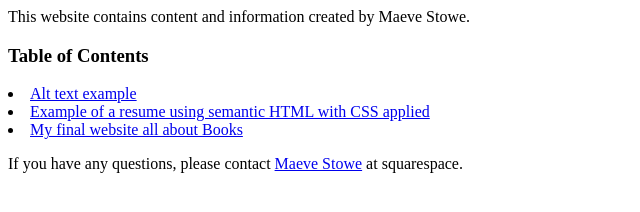
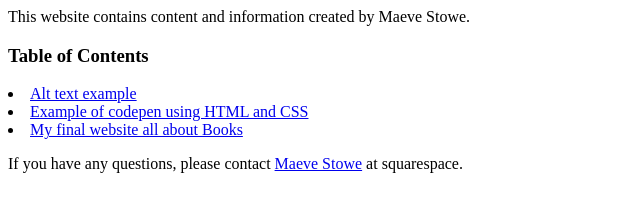
Before and after one commit to Mstowe13/Mstowe13, a plain HTML site: page index.html in a window 1280 px wide. Shown: the whole page, without its empty margins (0-640 px from the left). Drawn offline with Linux system fonts and the light colour scheme.

Commit message:
Update index.html

```diff
--- a/index.html
+++ b/index.html
@@ -9,7 +9,7 @@ This website contains content and information created by Maeve Stowe.
 <p>
 	<h3>Table of Contents</h3>
 <li><a href="https://codepen.io/Maeve-Stowe/pen/dyaXvrg">Alt text example</a></li>
-<li><a href="https://codepen.io/profgamble/pen/VwqmMbp">Example of a resume using semantic HTML with CSS applied</a></li>
+<li><a href="https://codepen.io/Maeve-Stowe/pen/yLGPqpz">Example of codepen using HTML and CSS</a></li>
 <li><a href="https://mauve-flatworm-l2y4.squarespace.com/config/pages">My final website all about Books</a></li>
 </p>
 If you have any questions, please contact <a href="https://mauve-flatworm-l2y4.squarespace.com/config/pages">Maeve Stowe</a> at squarespace.
```
